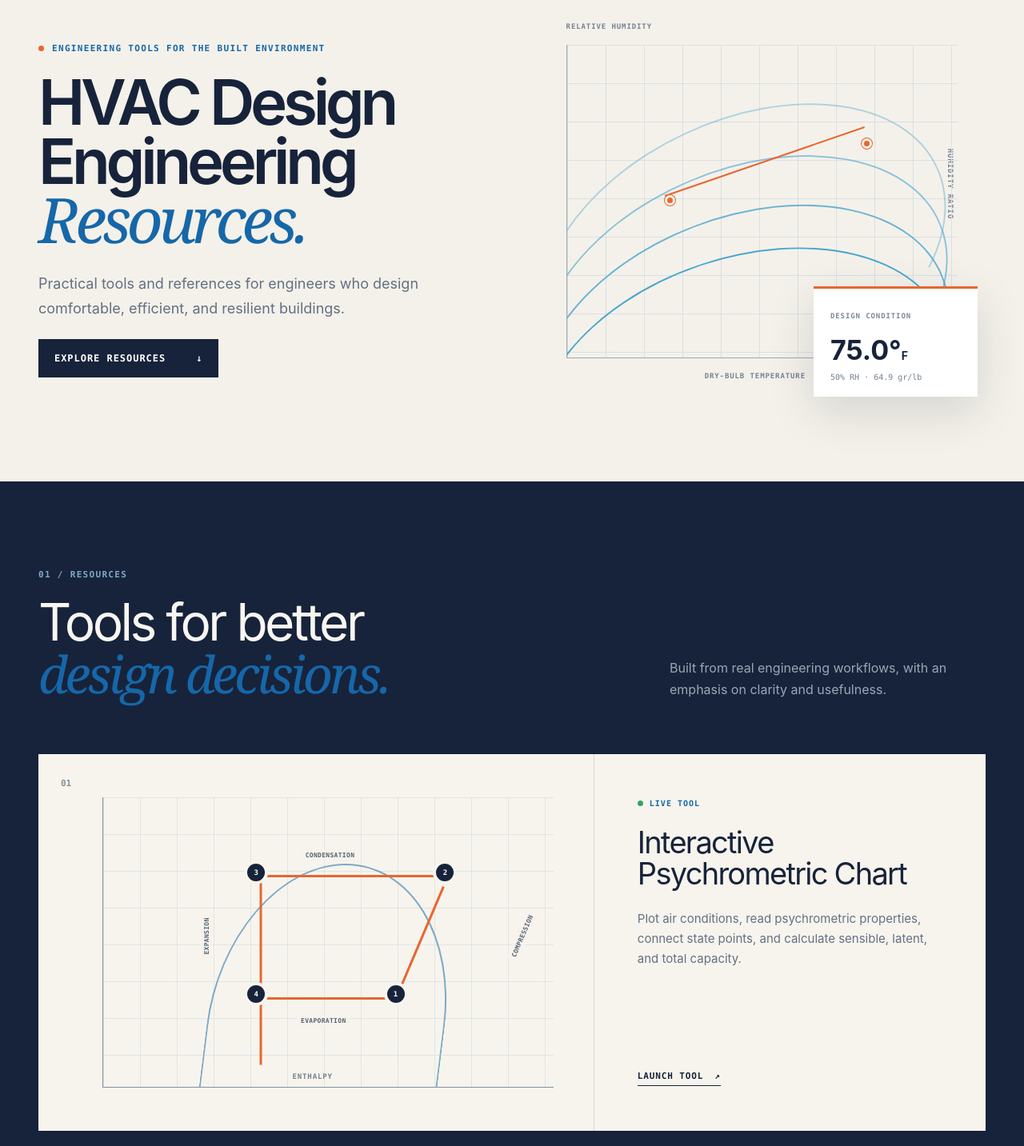
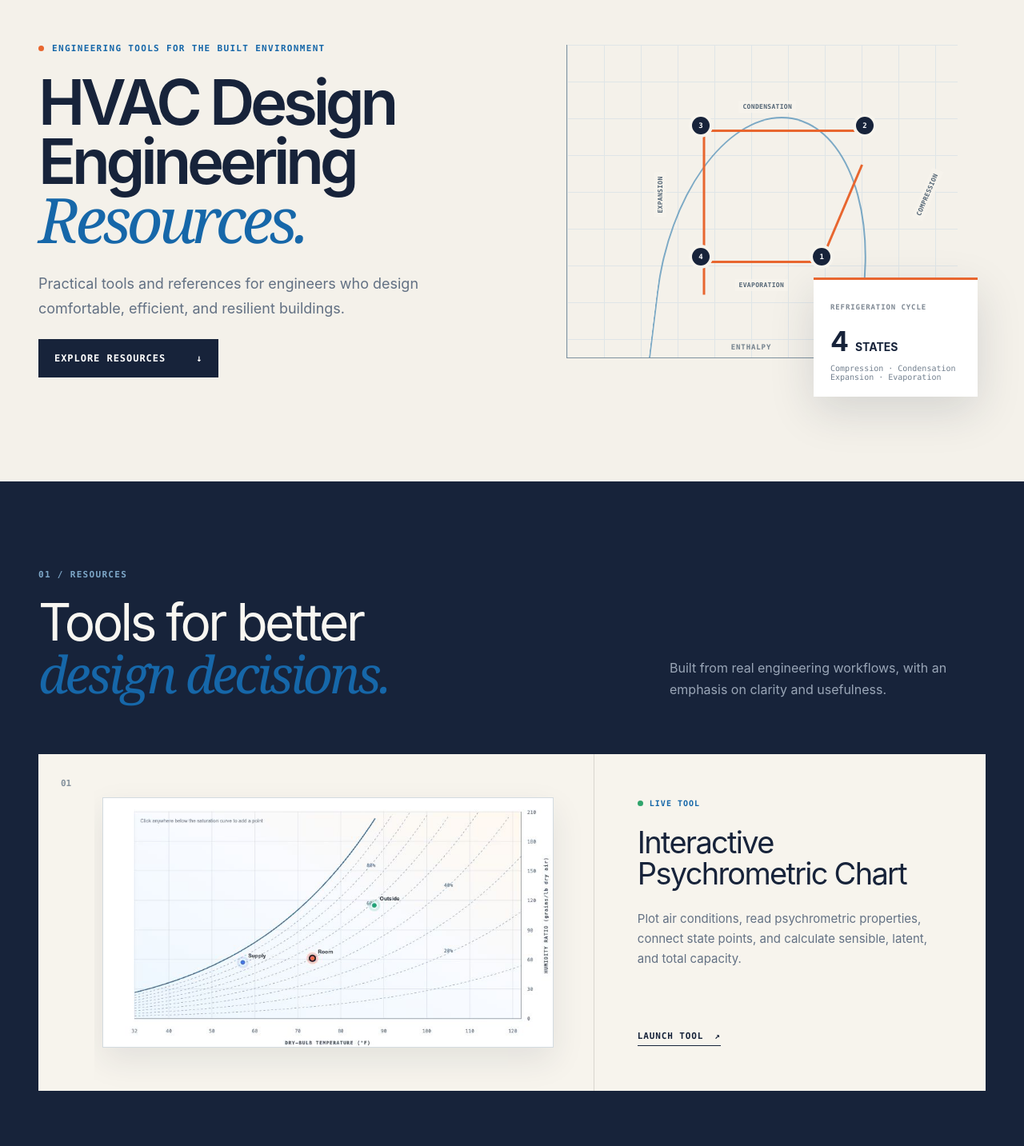
Before and after one commit to omarrojas-web/hvac-design-engineering-resources, a Next.js app: page / in a window 1280 px wide. Shown: the part 180-1613 px from the top of the page at 80% size. Built offline with nearby package versions, Linux system fonts and the light colour scheme.

Commit message:
Move refrigeration cycle graphic to hero

```diff
--- a/app/globals.css
+++ b/app/globals.css
@@ -22,6 +22,7 @@ h1 em,h2 em { color:var(--blue); font-family:Georgia, serif; font-weight:400; }
 .primaryButton { margin-top:22px; display:inline-flex; align-items:center; gap:38px; padding:17px 20px; background:var(--ink); color:white; font:600 12px var(--font-geist-mono); text-transform:uppercase; letter-spacing:.08em; transition:.2s; }
 .primaryButton:hover { background:var(--blue); transform:translateY(-2px); }
 .heroGraphic { position:relative; height:470px; }
+.phHero .phChart { position:absolute; inset:28px 35px 50px 0; width:auto; min-height:0; aspect-ratio:auto; }
 .chartGrid { position:absolute; inset:28px 35px 50px 0; border-left:1px solid #9ea8b2; border-bottom:1px solid #9ea8b2; background-image:linear-gradient(#d9e0e4 1px,transparent 1px),linear-gradient(90deg,#d9e0e4 1px,transparent 1px); background-size:48px 48px; overflow:hidden; }
 .curve { position:absolute; width:110%; height:88%; left:-10%; bottom:-56%; border:2px solid var(--blue2); border-left-color:transparent; border-bottom-color:transparent; border-radius:50%; transform:rotate(-19deg); }
 .c2 { bottom:-43%; transform:rotate(-21deg); opacity:.8 }.c3{bottom:-28%;transform:rotate(-23deg);opacity:.6}.c4{bottom:-12%;transform:rotate(-25deg);opacity:.4}
@@ -40,6 +41,7 @@ h1 em,h2 em { color:var(--blue); font-family:Georgia, serif; font-weight:400; }
 .featureCard:hover { transform:translateY(-5px); box-shadow:0 24px 70px #0004; }
 .cardIndex { padding:30px 0 0 28px; font:600 11px var(--font-geist-mono); color:#83909c; }
 .miniChart { display:grid; place-items:center; padding:54px 50px 54px 10px; overflow:hidden; }
+.miniChart img { display:block; width:100%; height:auto; border:1px solid #d3dbe0; background:#fff; box-shadow:0 16px 38px #1b2a3d18; }
 .phChart { position:relative; width:100%; aspect-ratio:1.55; min-height:270px; border-left:1px solid #7f929f; border-bottom:1px solid #7f929f; background-image:linear-gradient(#dfe5e7 1px,transparent 1px),linear-gradient(90deg,#dfe5e7 1px,transparent 1px);background-size:46px 46px;overflow:hidden }
 .phAxis { position:absolute; font:600 9px var(--font-geist-mono); letter-spacing:.1em; color:#73818d; text-transform:uppercase; }.phPressure{left:-34px;top:45%;transform:rotate(-90deg)}.phEnthalpy{left:42%;bottom:8px}
 .phDome { position:absolute; left:23%; bottom:-35%; width:53%; height:112%; border:2px solid #4e8eb7; border-bottom:0; border-radius:50% 50% 0 0; transform:skewX(-7deg); opacity:.72 }
--- a/app/page.tsx
+++ b/app/page.tsx
@@ -3,6 +3,28 @@ const PSYCHRO_URL =
 
 function ArrowIcon() {
   return <span aria-hidden="true">↗</span>;
+}
+
+function PressureEnthalpyChart() {
+  return (
+    <div className="phChart">
+      <span className="phAxis phPressure">Pressure</span>
+      <span className="phAxis phEnthalpy">Enthalpy</span>
+      <span className="phDome" />
+      <span className="cycleLine compression" />
+      <span className="cycleLine condensation" />
+      <span className="cycleLine expansion" />
+      <span className="cycleLine evaporation" />
+      <i className="cyclePoint pointOne">1</i>
+      <i className="cyclePoint pointTwo">2</i>
+      <i className="cyclePoint pointThree">3</i>
+      <i className="cyclePoint pointFour">4</i>
+      <small className="cycleLabel labelCompression">Compression</small>
+      <small className="cycleLabel labelCondensation">Condensation</small>
+      <small className="cycleLabel labelExpansion">Expansion</small>
+      <small className="cycleLabel labelEvaporation">Evaporation</small>
+    </div>
+  );
 }
 
 export default function Home() {
@@ -32,20 +54,12 @@ export default function Home() {
           </a>
         </div>
 
-        <div className="heroGraphic" aria-label="Abstract air properties diagram">
-          <div className="diagramLabel top">RELATIVE HUMIDITY</div>
-          <div className="diagramLabel side">HUMIDITY RATIO</div>
-          <div className="chartGrid">
-            <i className="curve c1" /><i className="curve c2" />
-            <i className="curve c3" /><i className="curve c4" />
-            <i className="processLine" />
-            <span className="stateDot d1" /><span className="stateDot d2" />
-          </div>
-          <div className="diagramLabel bottom">DRY-BULB TEMPERATURE</div>
+        <div className="heroGraphic phHero" role="img" aria-label="Basic pressure-enthalpy chart showing a four-stage refrigeration cycle">
+          <PressureEnthalpyChart />
           <div className="metricCard">
-            <small>DESIGN CONDITION</small>
-            <strong>75.0°<span>F</span></strong>
-            <p>50% RH · 64.9 gr/lb</p>
+            <small>REFRIGERATION CYCLE</small>
+            <strong>4 <span>STATES</span></strong>
+            <p>Compression · Condensation<br />Expansion · Evaporation</p>
           </div>
         </div>
       </section>
@@ -61,24 +75,11 @@ export default function Home() {
 
         <a className="featureCard" href={PSYCHRO_URL} target="_blank" rel="noreferrer">
           <div className="cardIndex">01</div>
-          <div className="miniChart" role="img" aria-label="Basic pressure-enthalpy chart showing a four-stage refrigeration cycle">
-            <div className="phChart">
-              <span className="phAxis phPressure">Pressure</span>
-              <span className="phAxis phEnthalpy">Enthalpy</span>
-              <span className="phDome" />
-              <span className="cycleLine compression" />
-              <span className="cycleLine condensation" />
-              <span className="cycleLine expansion" />
-              <span className="cycleLine evaporation" />
-              <i className="cyclePoint pointOne">1</i>
-              <i className="cyclePoint pointTwo">2</i>
-              <i className="cyclePoint pointThree">3</i>
-              <i className="cyclePoint pointFour">4</i>
-              <small className="cycleLabel labelCompression">Compression</small>
-              <small className="cycleLabel labelCondensation">Condensation</small>
-              <small className="cycleLabel labelExpansion">Expansion</small>
-              <small className="cycleLabel labelEvaporation">Evaporation</small>
-            </div>
+          <div className="miniChart">
+            <img
+              src="/psychrometric-chart.png"
+              alt="Psychrometric chart showing room, supply, and outside air conditions"
+            />
           </div>
           <div className="cardCopy">
             <p className="status"><span /> Live tool</p>
```
